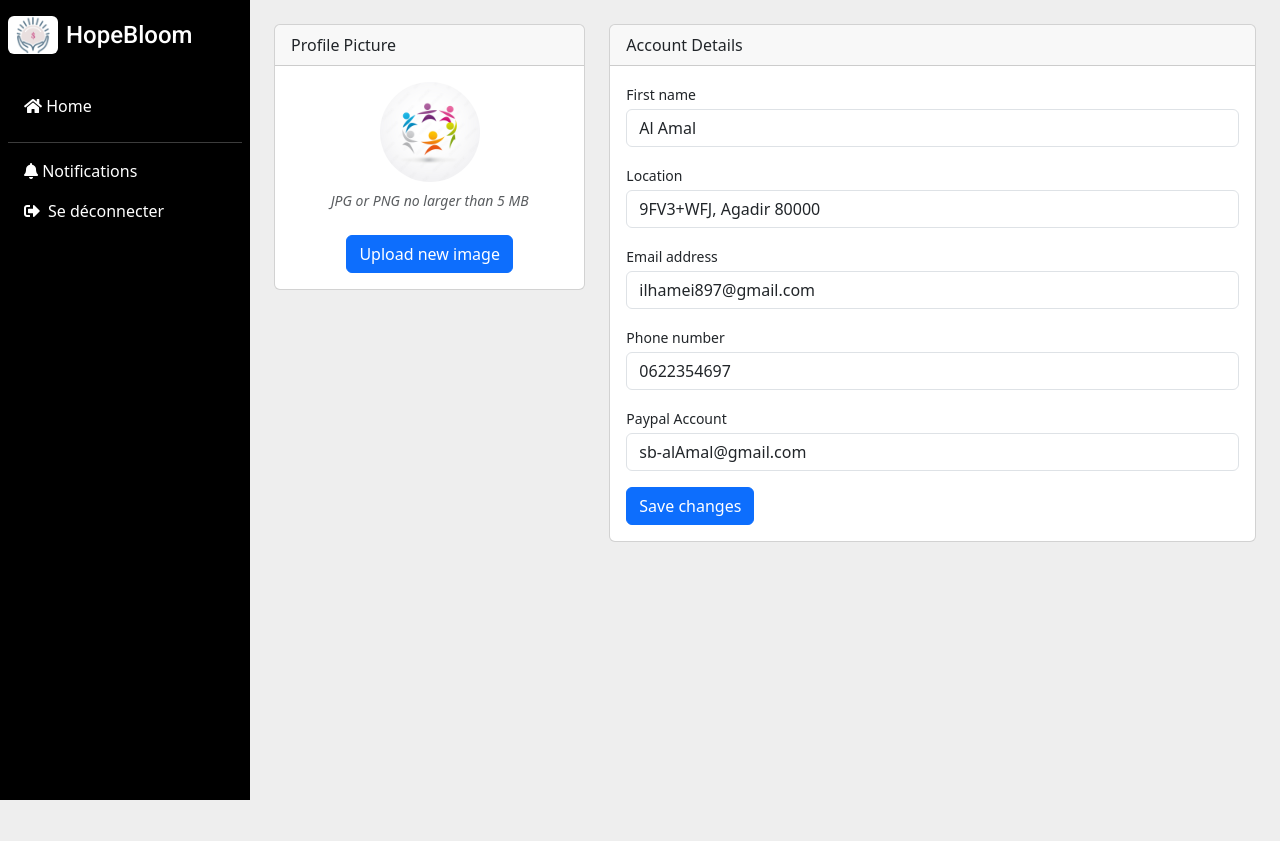
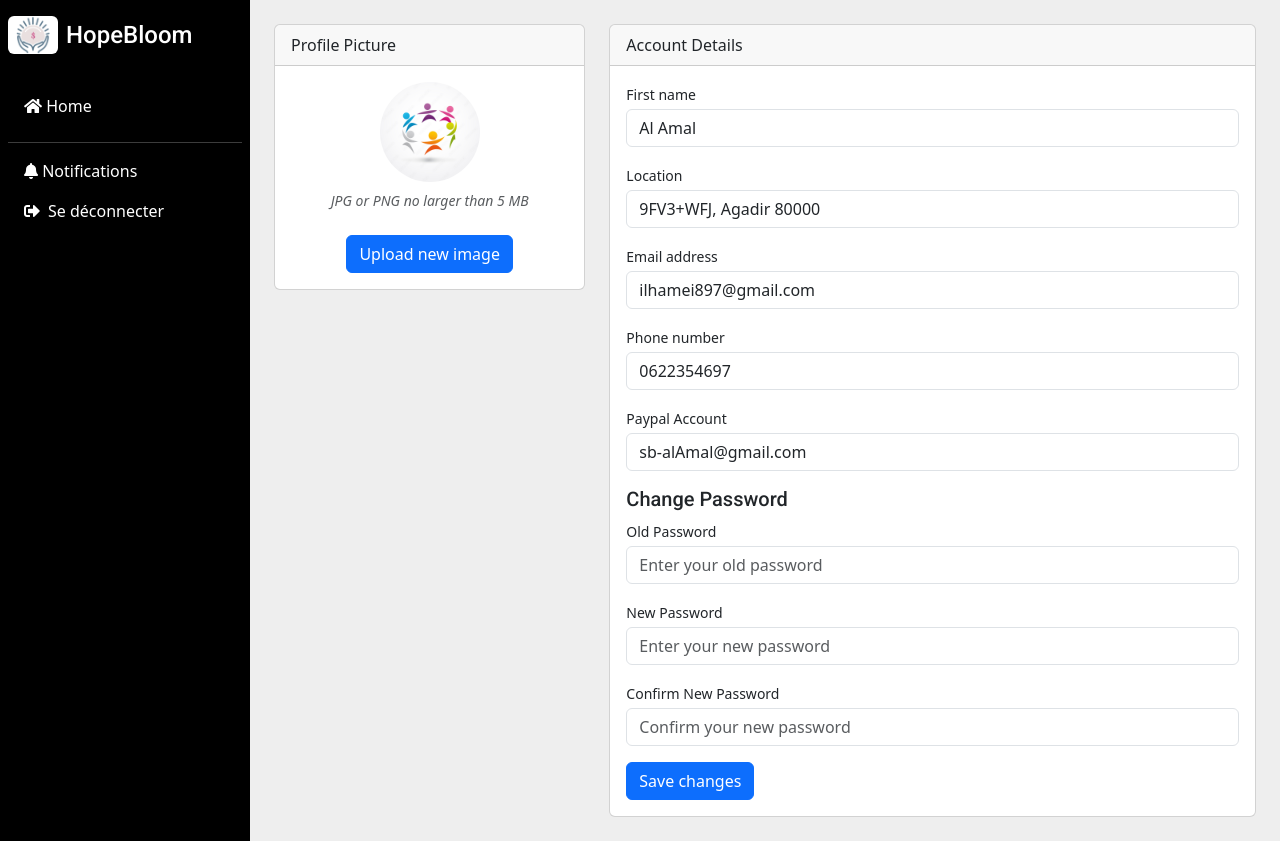
Before and after one commit to kawtarsimmad/PfeFinal, a Django app: page /users/update_association/1/ in a window 1280 px wide. Before the commit the page ends 800 px from the top, so only its background shows below. Run offline with Django 5.2, Linux system fonts and the light colour scheme; data comes from the database, SQL or seed files in the repository; both versions use the stored data as it was after the commit; some libraries are stand-ins or nearby versions.

Commit message:
change passowrd
for donor and association

```diff
--- a/project/templates/users/update_association.html
+++ b/project/templates/users/update_association.html
@@ -64,6 +64,21 @@
                                     <label class="small mb-1" for="inputPaypal">Paypal Account</label>
                                     <input class="form-control" id="paypal_email" name="paypal_email" type="email" placeholder="Enter your Paypal account" value="{{ association.paypal_email }}">
                                 </div>
+                                <!-- Form Group (Password)-->
+                                <h5>Change Password</h5>
+
+                                <div class="mb-3">
+                                    <label class="small mb-1" for="oldPassword">Old Password</label>
+                                    <input class="form-control" id="oldPassword" name="old_password" type="password" placeholder="Enter your old password">
+                                </div>
+                                <div class="mb-3">
+                                    <label class="small mb-1" for="newPassword1">New Password</label>
+                                    <input class="form-control" id="newPassword1" name="new_password1" type="password" placeholder="Enter your new password">
+                                </div>
+                                <div class="mb-3">
+                                    <label class="small mb-1" for="newPassword2">Confirm New Password</label>
+                                    <input class="form-control" id="newPassword2" name="new_password2" type="password" placeholder="Confirm your new password">
+                                </div>
                                 <!-- Save changes button-->
                                 <button class="btn btn-primary" type="submit">Save changes</button>
                             </form>
--- a/project/users/urls.py
+++ b/project/users/urls.py
@@ -5,7 +5,7 @@ from django.conf.urls.static import static
 from django.conf import settings
 from . import views
 from django.contrib.auth import views as auth_views
-from users.views import ResetPasswordView, ChangePasswordView
+from users.views import ResetPasswordView
 from django.contrib.auth.views import PasswordResetDoneView
 
 urlpatterns = [
@@ -47,8 +47,6 @@ urlpatterns = [
          auth_views.PasswordResetCompleteView.as_view(template_name='users/password_reset_complete.html'),
          name='password_reset_complete'),
 
-    path('password-change/', ChangePasswordView.as_view(), name='password_change'),
-
     #re_path(r'^oauth/', include('social_django.urls', namespace='social')),
 
     path('password-reset/done/', PasswordResetDoneView.as_view(template_name='users/password_success_message.html'), name='password-reset/done'),
--- a/project/users/views.py
+++ b/project/users/views.py
@@ -38,6 +38,7 @@ from categories.models import Category
 from dons.models import Don
 from django.core.exceptions import ValidationError
 from django.http import HttpResponseBadRequest
+from django.contrib.auth import update_session_auth_hash
 
 
 #
@@ -433,6 +434,9 @@ def update_donor(request, donor_id):
         email = request.POST.get('email')
         image = request.FILES.get('image')
         phone_number = request.POST.get('phone_number')
+        old_password = request.POST.get('old_password')
+        new_password1 = request.POST.get('new_password1')
+        new_password2 = request.POST.get('new_password2')
 
         try:
             # Update donor attributes if corresponding data is provided
@@ -445,6 +449,17 @@ def update_donor(request, donor_id):
                 donor.phone_number = phone_number
             if image:
                 donor.image = image
+
+            if old_password and new_password1 and new_password2:
+                if not donor.user.check_password(old_password):
+                    raise ValidationError("Old password is incorrect")
+                if new_password1 != new_password2:
+                    raise ValidationError("New passwords do not match")
+                donor.user.set_password(new_password1)
+                update_session_auth_hash(request, donor.user)
+                authenticated_user = authenticate(request, username=email, password=new_password1)
+                if authenticated_user is not None:
+                     login(request, authenticated_user)
 
             # Save donor and associated user
             donor.user.save()
@@ -520,6 +535,9 @@ def update_association(request, association_id):
         adresse = request.POST.get('adresse')
         image = request.FILES.get('image')
         paypal_email = request.POST.get('paypal_email')
+        old_password = request.POST.get('old_password')
+        new_password1 = request.POST.get('new_password1')
+        new_password2 = request.POST.get('new_password2')
 
         try:
                 if name:
@@ -534,6 +552,17 @@ def update_association(request, association_id):
                     association.image=image
                 if paypal_email:
                     association.paypal_email=paypal_email
+
+                if old_password and new_password1 and new_password2:
+                    if not association.user.check_password(old_password):
+                        raise ValidationError("Old password is incorrect")
+                    if new_password1 != new_password2:
+                        raise ValidationError("New passwords do not match")
+                    association.user.set_password(new_password1)
+                    update_session_auth_hash(request, association.user)
+                    authenticated_user = authenticate(request, username=email, password=new_password1)
+                    if authenticated_user is not None:
+                        login(request, authenticated_user)
 
                 association.user.save()
                 association.save()
@@ -562,11 +591,6 @@ class ResetPasswordView(SuccessMessageMixin, PasswordResetView):
 
     success_url = reverse_lazy('password-reset/done')
 
-
-class ChangePasswordView(SuccessMessageMixin, PasswordChangeView):
-    template_name = 'users/change_password.html'
-    success_message = "Successfully Changed Your Password"
-    success_url = reverse_lazy('DonorSignIn')
 
 
 
```
Also changed, not shown: project/templates/users/update_donor.html (+14 -0 lines), project/db.sqlite3.
